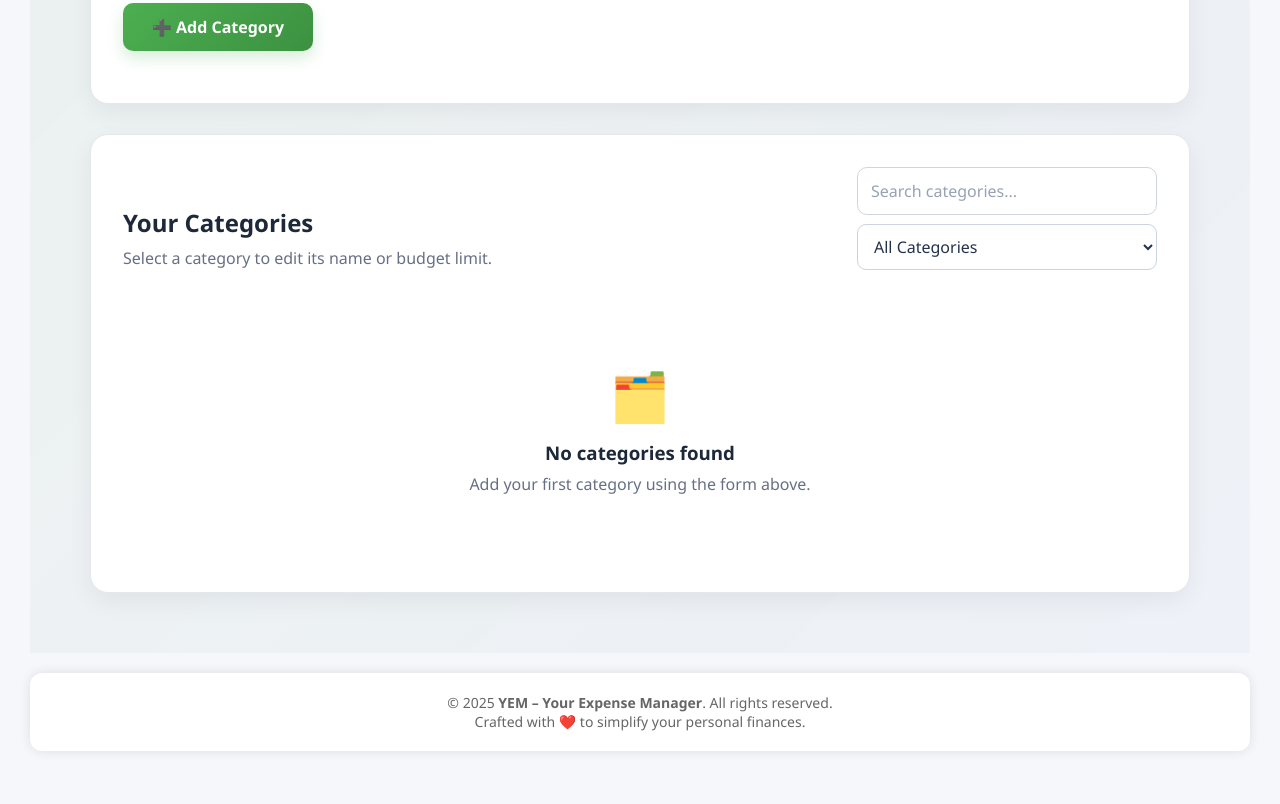
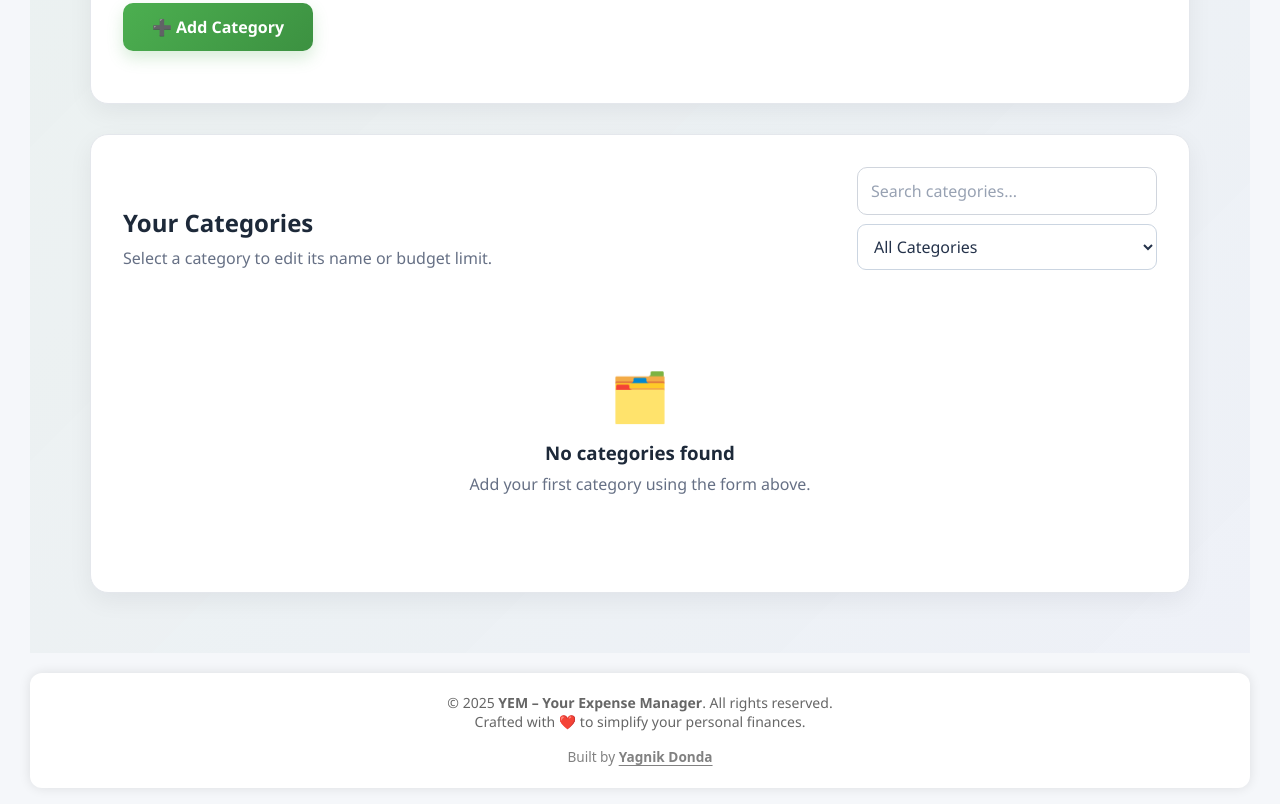
Before and after one commit to Yagnik-J-Donda/YEM-Your-Expense-Manager, a plain HTML site: page categories.html in a window 1280 px wide. Shown: the part 981-1785 px from the top of the page. Before the commit the page ends 1762 px from the top, so only its background shows below. Drawn offline with Linux system fonts and the light colour scheme.

Commit message:
Add linked portfolio credit to footer

```diff
--- a/categories.html
+++ b/categories.html
@@ -190,7 +190,8 @@
       © 2025 <strong>YEM – Your Expense Manager</strong>. All rights reserved.
       <br />
       Crafted with ❤️ to simplify your personal finances.
-    </footer>
+    <p data-portfolio-credit style="margin:1rem 0 0;text-align:center;font:500 0.85rem/1.5 system-ui,sans-serif;color:inherit;opacity:.82">Built by <a href="https://yagnik-j-donda.github.io/portfolio/" target="_blank" rel="noopener noreferrer" style="color:inherit;font-weight:700;text-decoration:underline;text-underline-offset:3px">Yagnik Donda</a></p>
+</footer>
   </div>
 
   <!-- Edit Category Modal -->
```
Also changed, not shown: index.html (+2 -1 lines), recycle-bin.html (+1 -0 lines).
